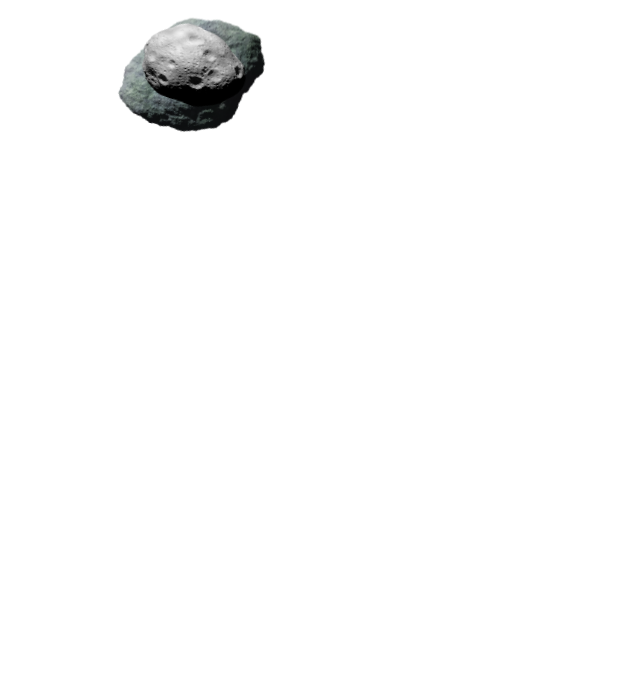
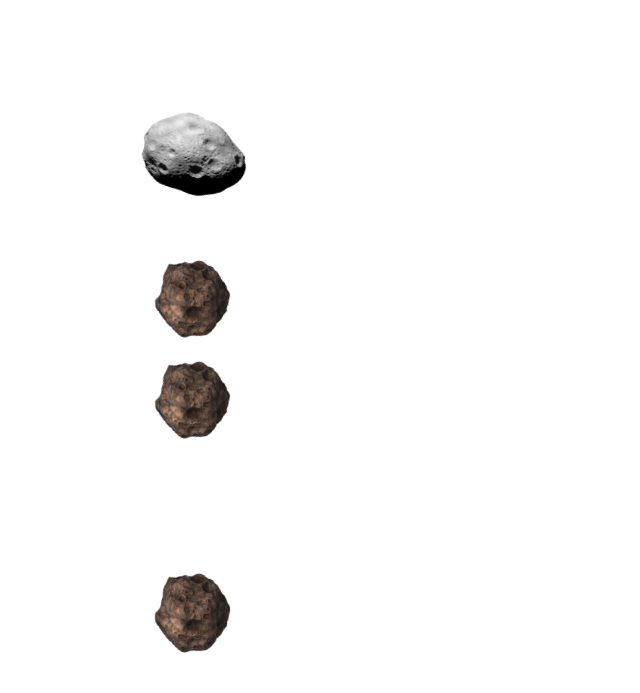
Before and after one commit to cesargtzyanez/spaceAdventuresJS, a plain HTML site: page index.html in a window 1280 px wide. Shown: the whole page, without its empty margins (0-640 px from the left). Drawn offline with Linux system fonts and the light colour scheme.

Commit message:
Dynamic cration for asteroids done

```diff
--- a/index.html
+++ b/index.html
@@ -3,12 +3,11 @@
 <head>
   <meta charset="UTF-8">
   <title>Space Adventures</title>
-  <script src="js/main.js"></script>
   <link rel="stylesheet" href="css/main.css">
 </head>
 <body>
-  <img class="asteroid" src="assets/asteroid_1.png">
-  <img class="asteroid" src="assets/asteroid_2.png">
-  <img class="asteroid" src="assets/asteroid_3.png">
+  <div class="game-wrapper">
+  </div>
 </body>
+<script src="js/main.js"></script>
 </html>
--- a/js/main.js
+++ b/js/main.js
@@ -0,0 +1,17 @@
+const totalAsteroids = 5;
+
+function addAsteroids(total) {
+  for(let i = 0; i < total; i++) {
+    const rdmAsteroid = Math.ceil(Math.random() * 3);
+    const top = Math.ceil( Math.random() * (window.innerHeight - 150 ) );
+
+    const newAsteroid = document.createElement('img');
+    newAsteroid.classList.add('asteroid');
+    newAsteroid.style.top = top + 'px';
+    newAsteroid.src = 'assets/asteroid_' + rdmAsteroid + '.png';
+
+    document.querySelector('.game-wrapper').appendChild(newAsteroid);
+  }
+}
+
+addAsteroids(totalAsteroids);
```
